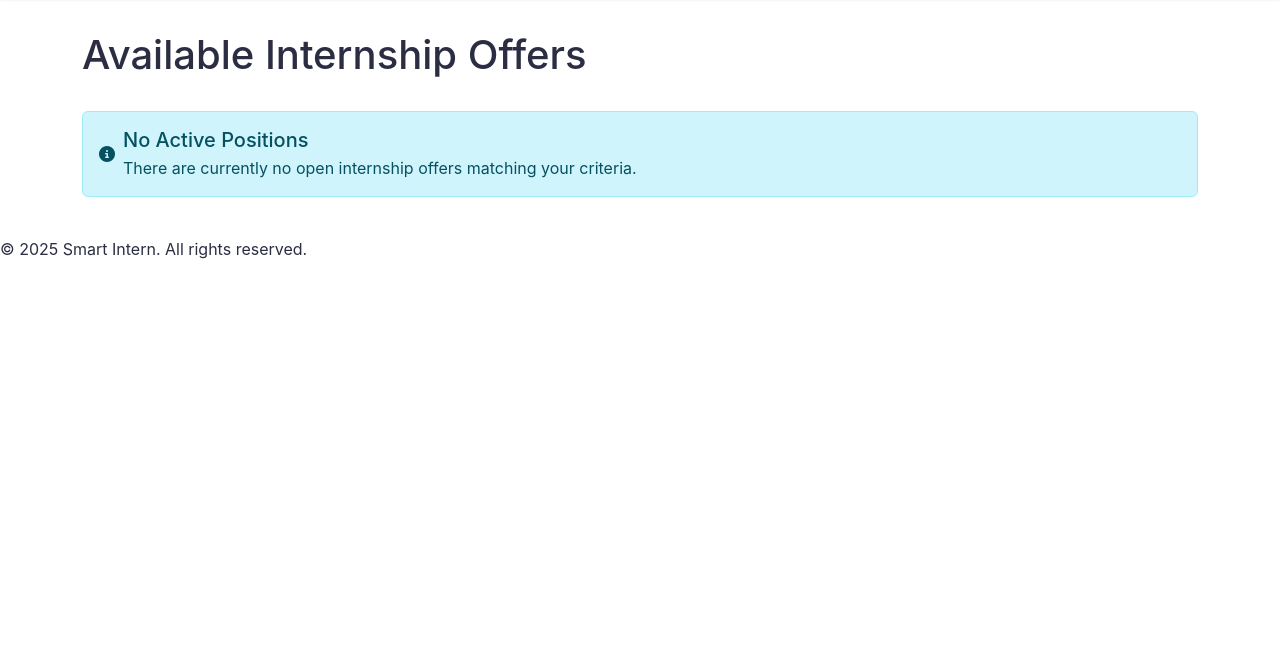
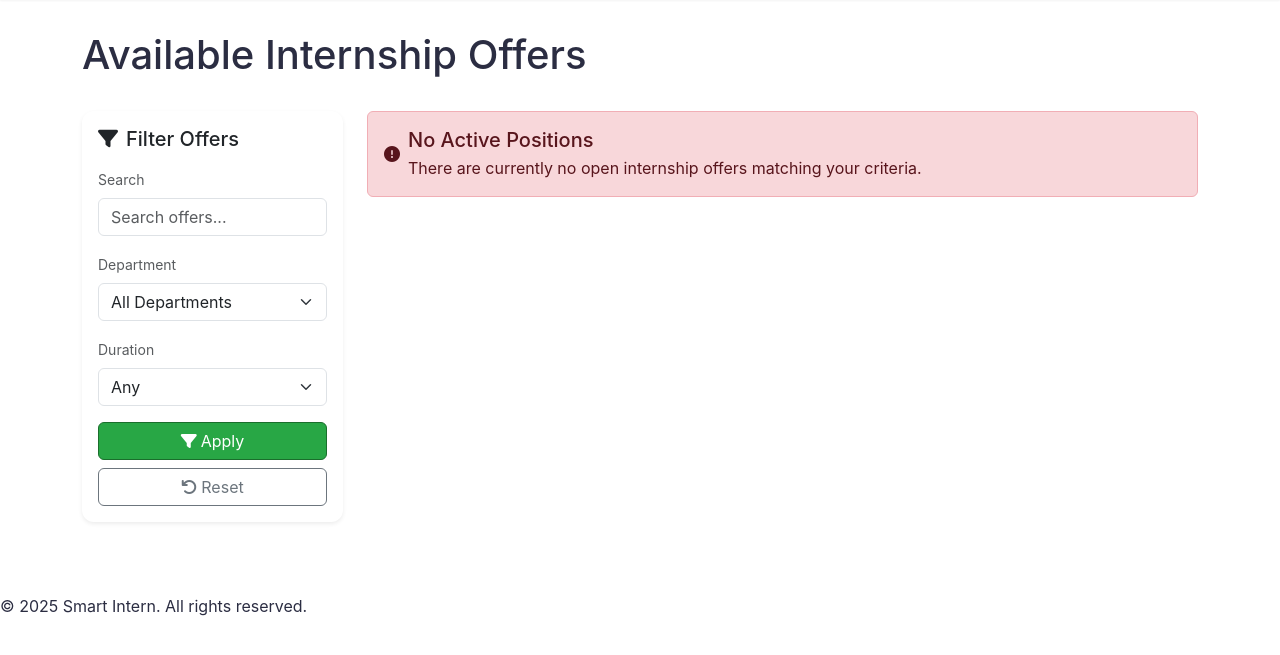
Before and after one commit to assil-barhoumi/InternTracker, a Django app: template templates/offers/offer_list.html in a window 1280 px wide. Shown: the part 65-720 px from the top of the page. Run offline with Django 3.2, Linux system fonts and the light colour scheme; the template is opened without the code that fills it, so the values that code supplies are empty.

Commit message:
Implement filtering and pagination for internship offers

```diff
--- a/templates/offers/offer_list.html
+++ b/templates/offers/offer_list.html
@@ -1,6 +1,13 @@
 {% extends 'base.html' %}
 {% load static %}
 
+{% block extra_css %}
+<link rel="stylesheet" href="{% static 'css/profile.css' %}">
+<style>
+   .fixed-filter-sidebar { position: sticky; top: 1rem; max-height: calc(100vh - 2rem); overflow-y: auto; }
+    @media (max-width: 991.98px) { .fixed-filter-sidebar { position: static; max-height: none; }}
+</style>
+{% endblock %}
 {% block title %}Internship Offers - Smart Intern{% endblock %}
 
 {% block content %}
@@ -13,10 +20,45 @@
             </a>
         {% endif %}
     </div>
-
     <div class="row">
+        <!-- Filter Sidebar -->
+            <div class="col-lg-3 mb-4">
+                <div class="card bg-gradient shadow-sm mb-4 fixed-filter-sidebar">
+                    <div class="card-body">
+                        <h5 class="card-title mb-3"><i class="fas fa-filter me-2"></i>Filter Offers</h5>
+                        <form method="get" id="filter-form">
+                        <div class="mb-3">
+                            <label for="search" class="form-label small text-muted">Search</label>
+                            <input type="text" class="form-control" id="search" name="q" value="{{ search_query }}" placeholder="Search offers...">
+                        </div>
+                        <div class="mb-3">
+                            <label for="department" class="form-label small text-muted">Department</label>
+                            <select class="form-select" id="department" name="department">
+                                <option value="">All Departments</option>
+                                {% for dept in departments %}
+                                    <option value="{{ dept }}" {% if selected_department == dept %}selected{% endif %}>{{ dept }}</option>
+                                {% endfor %}
+                            </select>
+                        </div>
+                        <div class="mb-3">
+                            <label for="duration" class="form-label small text-muted">Duration</label>
+                            <select class="form-select" id="duration" name="duration">
+                                <option value="">Any</option>
+                                {% for duration in durations %}
+                                    <option value="{{ duration }}" {% if selected_duration == duration %}selected{% endif %}>{{ duration }}</option>
+                                {% endfor %}
+                            </select>
+                        </div>
+                        <div class="d-grid gap-2">
+                            <button type="submit" class="btn" style="background-color: #28a745; color: white; border: 1px solid #1a6e2c;"><i class="fas fa-filter me-1"></i>Apply</button>
+                            <a href="{% url 'offer_list' %}" class="btn btn-outline-secondary"><i class="fas fa-undo me-1"></i>Reset</a>
+                        </div>
+                    </form>
+                </div>
+            </div>
+        </div>
         <!-- Offers List -->
-        <div class="col-12">
+        <div class="col-lg-9">
             {% if offers %}
                 {% for offer in offers %}
                 <div class="card mb-4 shadow-sm">
@@ -25,7 +67,6 @@
                             <h5 class="card-title mb-0">{{ offer.title }}</h5>
                             <span class="badge" style="background-color: #fff9c4; color: #5d4037;">{{ offer.department }}</span>
                         </div>
-
                         <div class="mb-3">
                             <p class="card-text text-muted small">
                                 <i class="far fa-calendar-alt me-1"></i>
@@ -36,7 +77,6 @@
                                 <strong>Requirements:</strong> {{ offer.requirements|truncatewords:20 }}
                             </p>
                         </div>
-
                         <div class="mt-auto">
                             {% if user.is_authenticated %}
                                 <form method="post" action="{% url 'apply_offer' offer_id=offer.id %}" class="d-inline">
@@ -60,10 +100,33 @@
                     </div>
                 </div>
                 {% endfor %}
+                <!-- Pagination -->
+                {% if is_paginated %}
+                <nav aria-label="Offers pagination" class="mt-4">
+                    <ul class="pagination justify-content-center">
+                        {% if page_obj.has_previous %}
+                            <li class="page-item"><a class="page-link" href="?{% if search_query %}q={{ search_query }}&{% endif %}{% if selected_department %}department={{ selected_department }}&{% endif %}{% if selected_duration %}duration={{ selected_duration }}&{% endif %}page=1">&laquo;&laquo;</a></li>
+                            <li class="page-item"><a class="page-link" href="?{% if search_query %}q={{ search_query }}&{% endif %}{% if selected_department %}department={{ selected_department }}&{% endif %}{% if selected_duration %}duration={{ selected_duration }}&{% endif %}page={{ page_obj.previous_page_number }}">&laquo;</a></li>
+                        {% endif %}
+                        {% for num in page_obj.paginator.page_range %}
+                            {% if page_obj.number == num %}
+                                <li class="page-item active"><span class="page-link">{{ num }}</span></li>
+                            {% elif num > page_obj.number|add:'-3' and num < page_obj.number|add:'3' %}
+                                <li class="page-item"><a class="page-link" href="?{% if search_query %}q={{ search_query }}&{% endif %}{% if selected_department %}department={{ selected_department }}&{% endif %}{% if selected_duration %}duration={{ selected_duration }}&{% endif %}page={{ num }}">{{ num }}</a></li>
+                            {% endif %}
+                        {% endfor %}
+                        {% if page_obj.has_next %}
+                            <li class="page-item"><a class="page-link" href="?{% if search_query %}q={{ search_query }}&{% endif %}{% if selected_department %}department={{ selected_department }}&{% endif %}{% if selected_duration %}duration={{ selected_duration }}&{% endif %}page={{ page_obj.next_page_number }}">&raquo;</a></li>
+                            <li class="page-item"><a class="page-link" href="?{% if search_query %}q={{ search_query }}&{% endif %}{% if selected_department %}department={{ selected_department }}&{% endif %}{% if selected_duration %}duration={{ selected_duration }}&{% endif %}page={{ page_obj.paginator.num_pages }}">&raquo;&raquo;</a></li>
+                        {% endif %}
+                    </ul>
+                    <p class="text-center text-muted small mt-2">Showing {{ page_obj.start_index }} - {{ page_obj.end_index }} of {{ page_obj.paginator.count }} offers</p>
+                </nav>
+                {% endif %}
             {% else %}
-                <div class="alert alert-info">
+                <div class="alert alert-danger">
                     <div class="d-flex align-items-center">
-                        <i class="fas fa-info-circle me-2"></i>
+                        <i class="fas fa-exclamation-circle me-2"></i>
                         <div>
                             <h5 class="alert-heading mb-1">No Active Positions</h5>
                             <p class="mb-0">There are currently no open internship offers matching your criteria.</p>
```
Also changed, not shown: core/views.py (+37 -1 lines).
